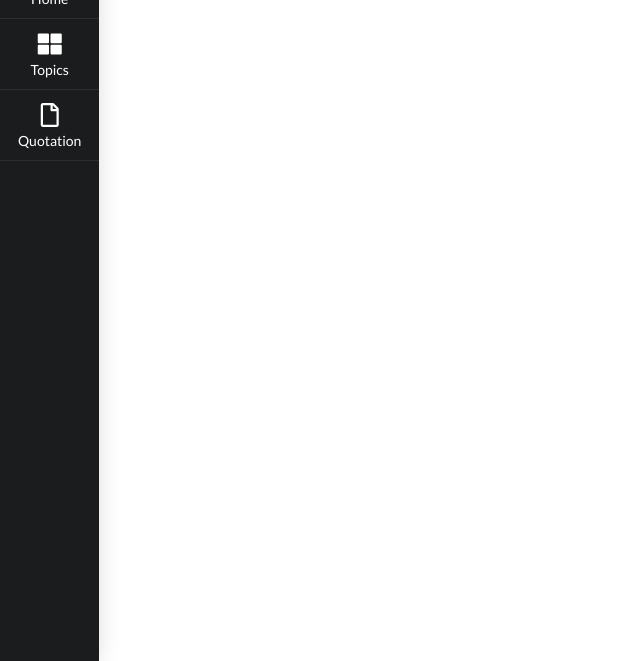
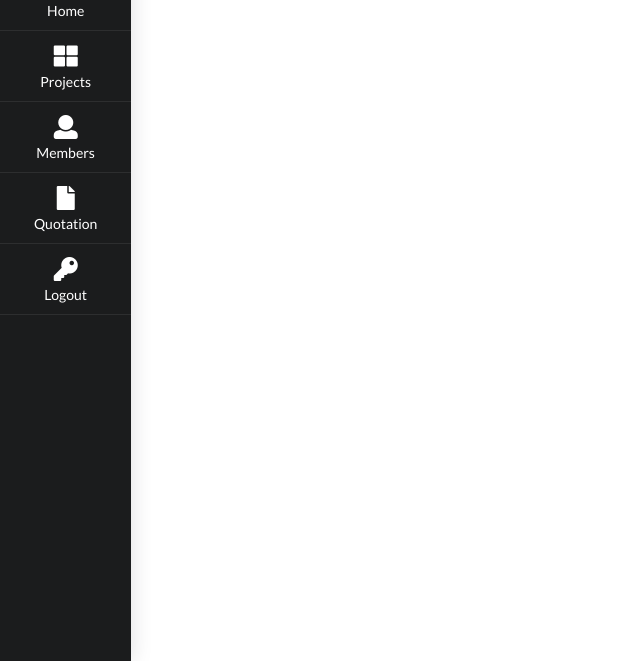
Before and after one commit to JiradaWi/trysematic, a plain HTML site: page index.html in a window 1280 px wide. Shown: the part 139-800 px from the top of the page, without its empty margins (0-640 px from the left). Drawn offline with nearby package versions, Linux system fonts and the light colour scheme.

Commit message:
more menu

```diff
--- a/index.html
+++ b/index.html
@@ -7,12 +7,13 @@
   </head>
   <body>
     <div class="ui left sidebar demo vertical labeled inverted icon uncover menu visible">
+      <div class="item">
     <div class="ui header inverted" style="text-align:center">
       <img src="https://media.wmagazine.com/photos/5a54fb18cc710f7693fb8f32/4:3/w_1536/kylie-jenner-potentially-revealing-pregnancy-on-kuwtk-lead.jpg"
       style="width:50pt;border-radius:100%"><br>
       Kylie Jenner
     </div>
-
+</div>
 
 
     <a class="item">
@@ -21,11 +22,19 @@
     </a>
     <a class="item">
       <i class="block layout icon"></i>
-      Topics
+      Projects
     </a>
     <a class="item">
-      <i class="file outline icon"></i>
+      <i class="user icon"></i>
+      Members
+    </a>
+    <a class="item">
+      <i class="file icon"></i>
       Quotation
+    </a>
+    <a class="item">
+      <i class="key icon"></i>
+      Logout
     </a>
   </div>
 
```
